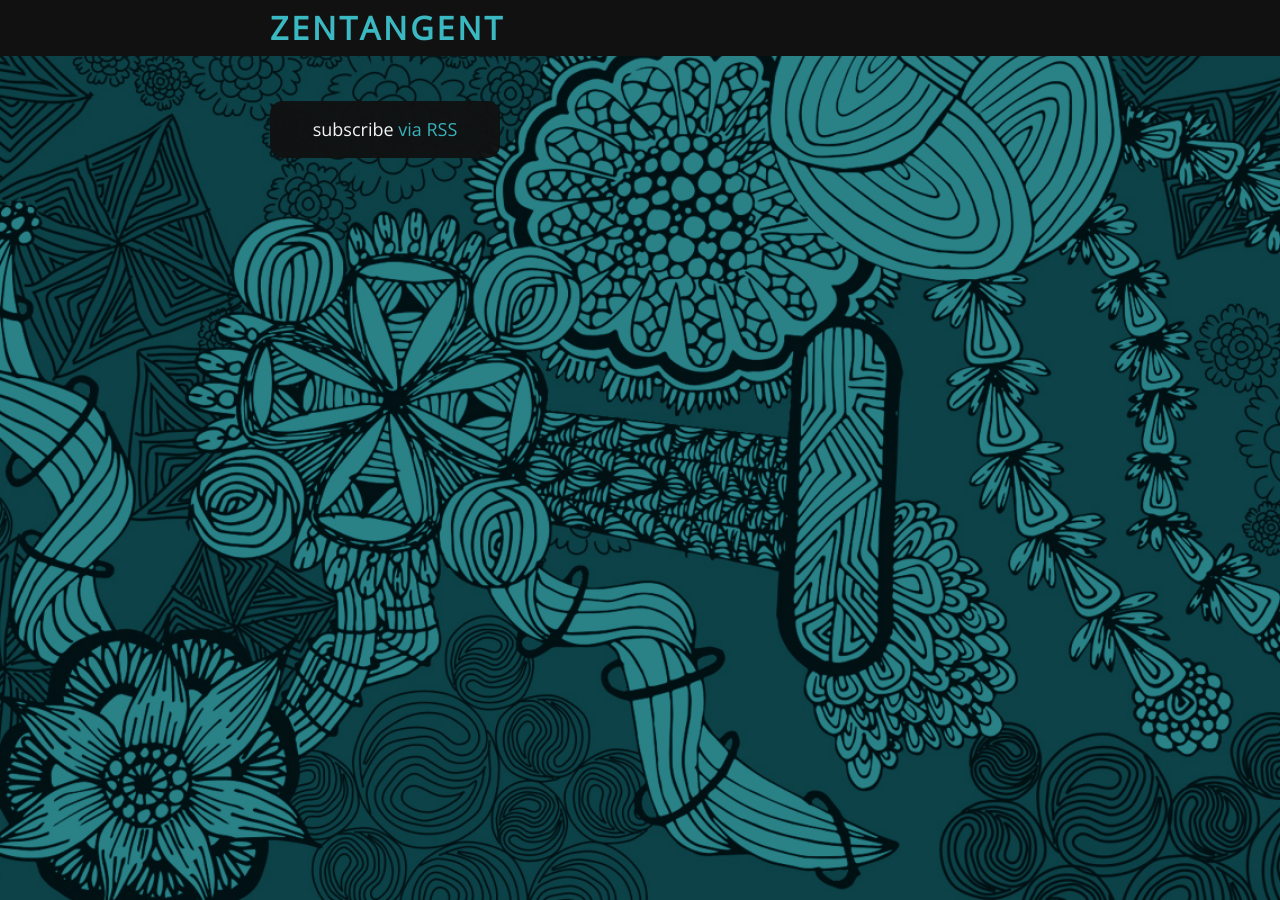
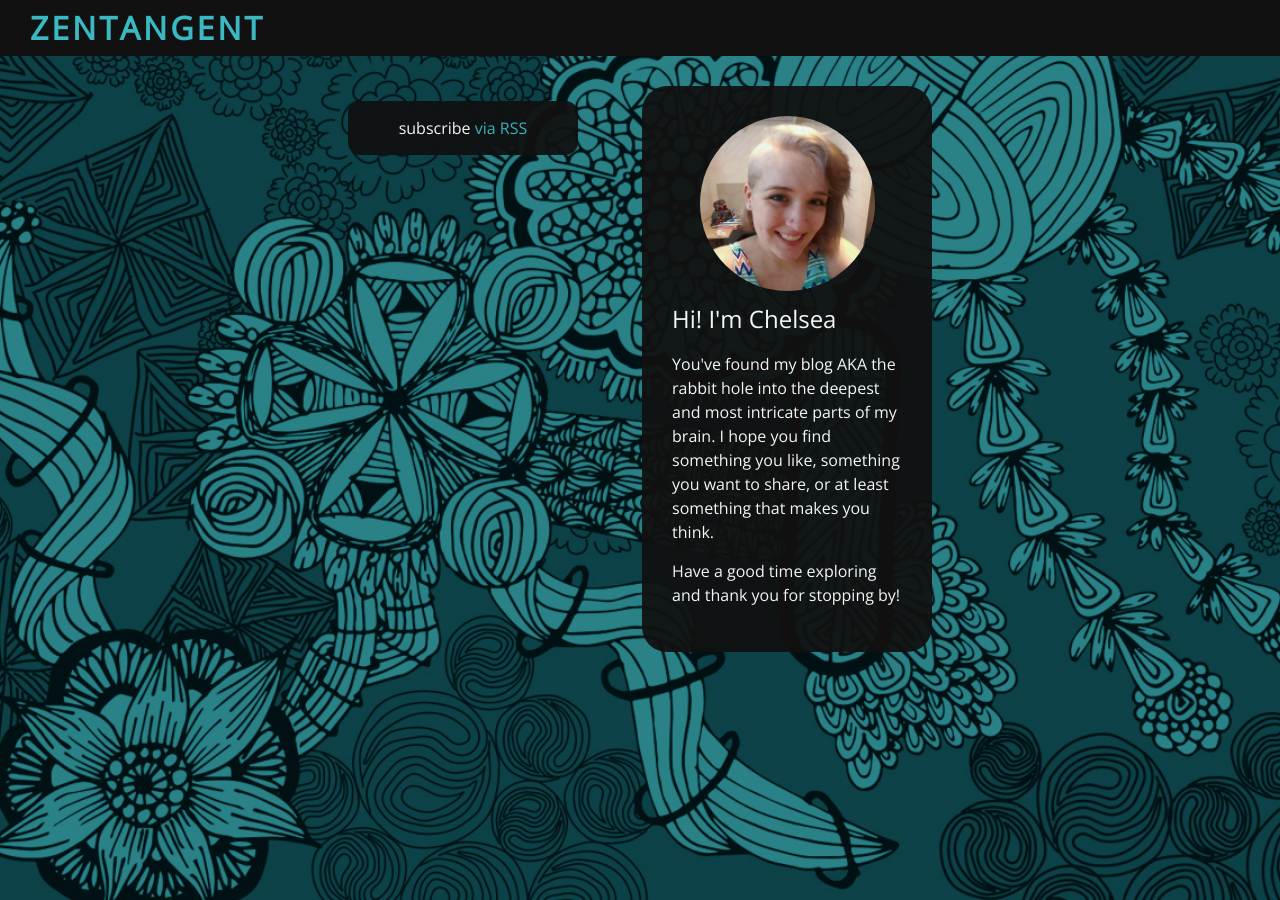
Before and after one commit to c-bailey/Zentangent, a Jekyll site: the page built from index.html, in a window 1280 px wide. Built offline with Jekyll 4.4.1, drawn with Linux system fonts in a browser that asks for light colours; comment, search, counter and statistics services are not loaded.

Commit message:
adds sidebar

```diff
--- /dev/null
+++ b/_includes/sidebar.html
@@ -0,0 +1,8 @@
+<div class="sidebar">
+	<div class="sidebar-content">
+		<div class="circle"> <img src="{{ site.baseurl }}/images/me.jpg"> </div>
+		<h2>Hi! I'm Chelsea</h2>
+		<p>You've found my blog AKA the rabbit hole into the deepest and most intricate parts of my brain. I hope you find something you like, something you want to share, or at least something that makes you think.</p>
+		<p>Have a good time exploring and thank you for stopping by!</p>
+	</div>
+</div>
--- a/_layouts/default.html
+++ b/_layouts/default.html
@@ -11,6 +11,7 @@
       <div class="wrapper">
         {{ content }}
       </div>
+      {% include sidebar.html %}
     </div>
 
     {% include footer.html %}
--- a/_sass/_base.scss
+++ b/_sass/_base.scss
@@ -150,6 +150,9 @@ pre {
  * Wrapper
  */
 .wrapper {
+    display: inline-block;
+    vertical-align: top;
+    text-align: left;
     max-width: -webkit-calc(#{$content-width} - (#{$spacing-unit} * 2));
     max-width:         calc(#{$content-width} - (#{$spacing-unit} * 2));
     margin-right: auto;
@@ -164,6 +167,50 @@ pre {
         padding-right: $spacing-unit / 2;
         padding-left: $spacing-unit / 2;
     }
+}
+
+/**
+ * Sidebar
+ */
+.sidebar {
+    position: relative;
+    display: inline-block;
+    vertical-align: top;
+    max-width: -webkit-calc(#{$sidebar-width} - (#{$spacing-unit} * 2));
+    max-width:         calc(#{$sidebar-width} - (#{$spacing-unit} * 2));
+    margin-right: auto;
+    margin-left: auto;
+    padding-right: $spacing-unit;
+    padding-left: $spacing-unit;
+    @extend %clearfix;
+
+    @include media-query($on-laptop) {
+        max-width: -webkit-calc(#{$sidebar-width} - (#{$spacing-unit}));
+        max-width:         calc(#{$sidebar-width} - (#{$spacing-unit}));
+        padding-right: $spacing-unit / 2;
+        padding-left: $spacing-unit / 2;
+    }
+}
+
+.circle img {
+    border-radius: 50%;
+    opacity: 1;
+}
+
+.circle {
+    max-width: -webkit-calc(#{$sidebar-width}/2);
+    max-width:         calc(#{$sidebar-width}/2);
+    margin-right: auto;
+    margin-left: auto;
+    margin-bottom: 10px;
+}
+
+.sidebar-content {
+    text-align: left;
+    background-color: $background-color;
+    opacity: $opacity;
+    border-radius: $border-radius;
+    padding: $spacing-unit;
 }
 
 
--- a/_sass/_layout.scss
+++ b/_sass/_layout.scss
@@ -151,13 +151,13 @@
     }
 }
 
-
-
 /**
  * Page content
  */
 .page-content {
     padding: $spacing-unit 0;
+    width: 100%;
+    text-align: center;
 }
 
 .page-heading {
--- a/css/main.scss
+++ b/css/main.scss
@@ -7,7 +7,7 @@
 
 // Our variables
 $base-font-family: 'Open Sans', sans-serif;
-$base-font-size:   18px;
+$base-font-size:   16px;
 $small-font-size:  $base-font-size * 0.875;
 $base-line-height: 1.5;
 
@@ -25,6 +25,8 @@ $grey-color-dark:  darken($grey-color, 25%);
 
 // Width of the content area
 $content-width:    800px;
+
+$sidebar-width:    350px;
 
 $on-palm:          600px;
 $on-laptop:        800px;
@@ -58,3 +60,15 @@ html {
         "layout",
         "syntax-highlighting"
 ;
+
+.right {
+  text-align: right;
+}
+
+table {
+  width: 100%;
+}
+
+hr {
+  margin-top: $spacing-unit;
+}
```
Also changed, not shown: images/me.jpg (added), 6 other files.
